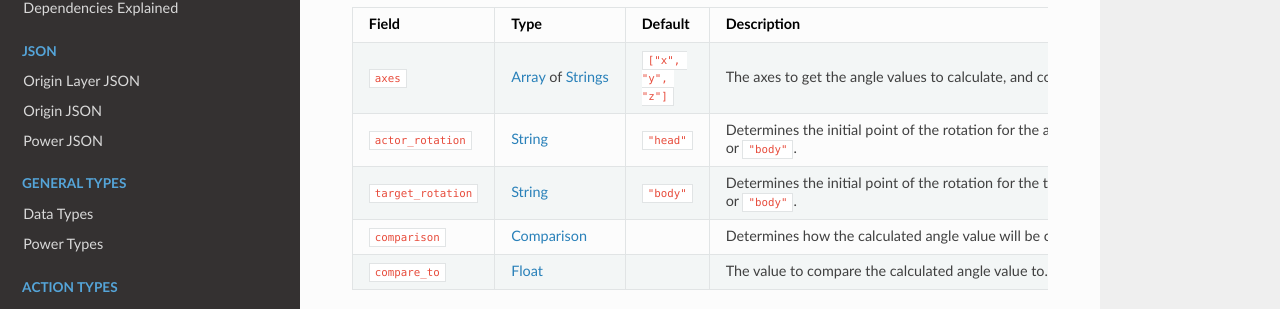
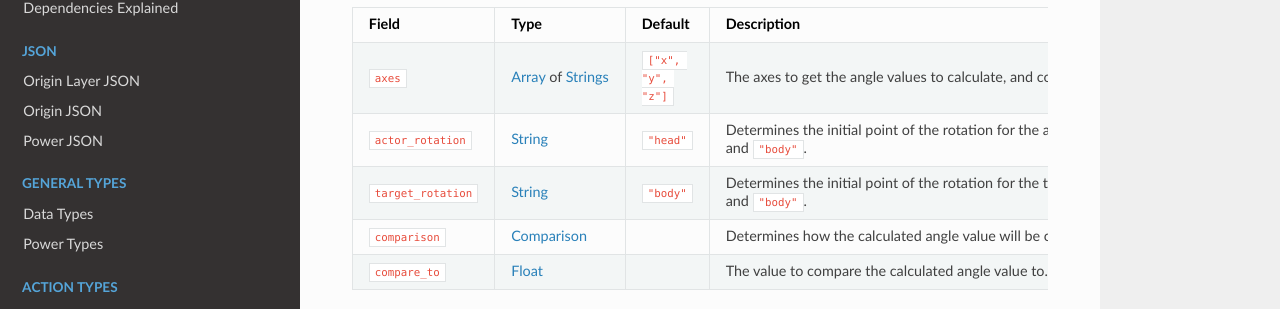
Before and after one commit to apace100/origins-docs, an MkDocs documentation site: the page built from docs/types/bientity_condition_types/relative_rotation.md, in a window 1280 px wide and 1158 px high. Shown: the part 348-657 px from the top of the window. Built offline with MkDocs 1.6.1, drawn with Linux system fonts in a browser that asks for light colours; nearby versions of some CDN libraries.

Commit message:
Updated `relative_rotation.md` (Bi-entity Condition Types)
* Tweaked the descriptions for the `actor_rotation` and `target_rotation` fields in the field table

```diff
--- a/docs/types/bientity_condition_types/relative_rotation.md
+++ b/docs/types/bientity_condition_types/relative_rotation.md
@@ -17,8 +17,8 @@ Type ID: `origins:relative_rotation`
 Field | Type | Default | Description
 ------|------|---------|------------
 `axes` | [Array](../data_types/array.md) of [Strings](../data_types/string.md) | `["x", "y", "z"]` | The axes to get the angle values to calculate, and compare to.
-`actor_rotation` | [String](../data_types/string.md) | `"head"` | Determines the initial point of the rotation for the actor. Accepts `"head"` or `"body"`.
-`target_rotation` | [String](../data_types/string.md) | `"body"` | Determines the initial point of the rotation for the target. Accepts `"head"` or `"body"`.
+`actor_rotation` | [String](../data_types/string.md) | `"head"` | Determines the initial point of the rotation for the actor. One of `"head"` and `"body"`.
+`target_rotation` | [String](../data_types/string.md) | `"body"` | Determines the initial point of the rotation for the target. One of `"head"` and `"body"`.
 `comparison` | [Comparison](../data_types/comparison.md) | | Determines how the calculated angle value will be compared to the specified value.
 `compare_to` | [Float](../data_types/float.md) | | The value to compare the calculated angle value to.
 
```
